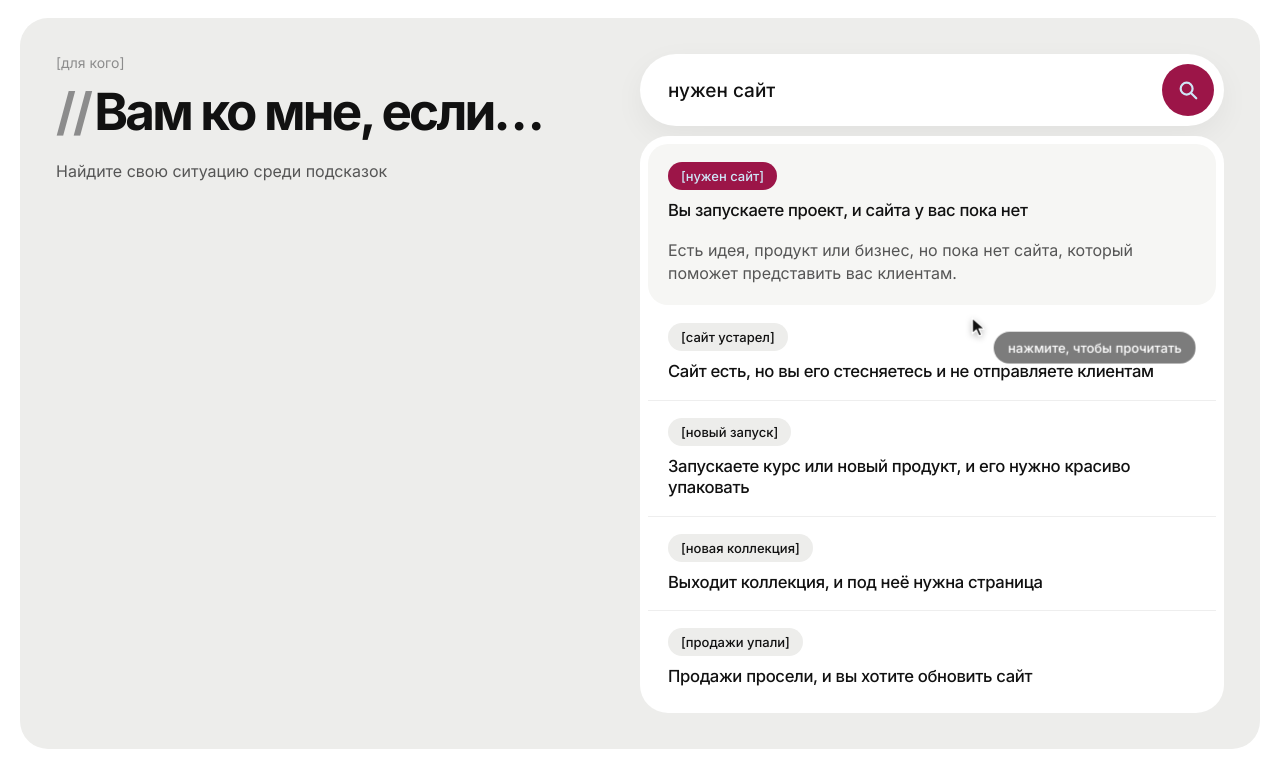
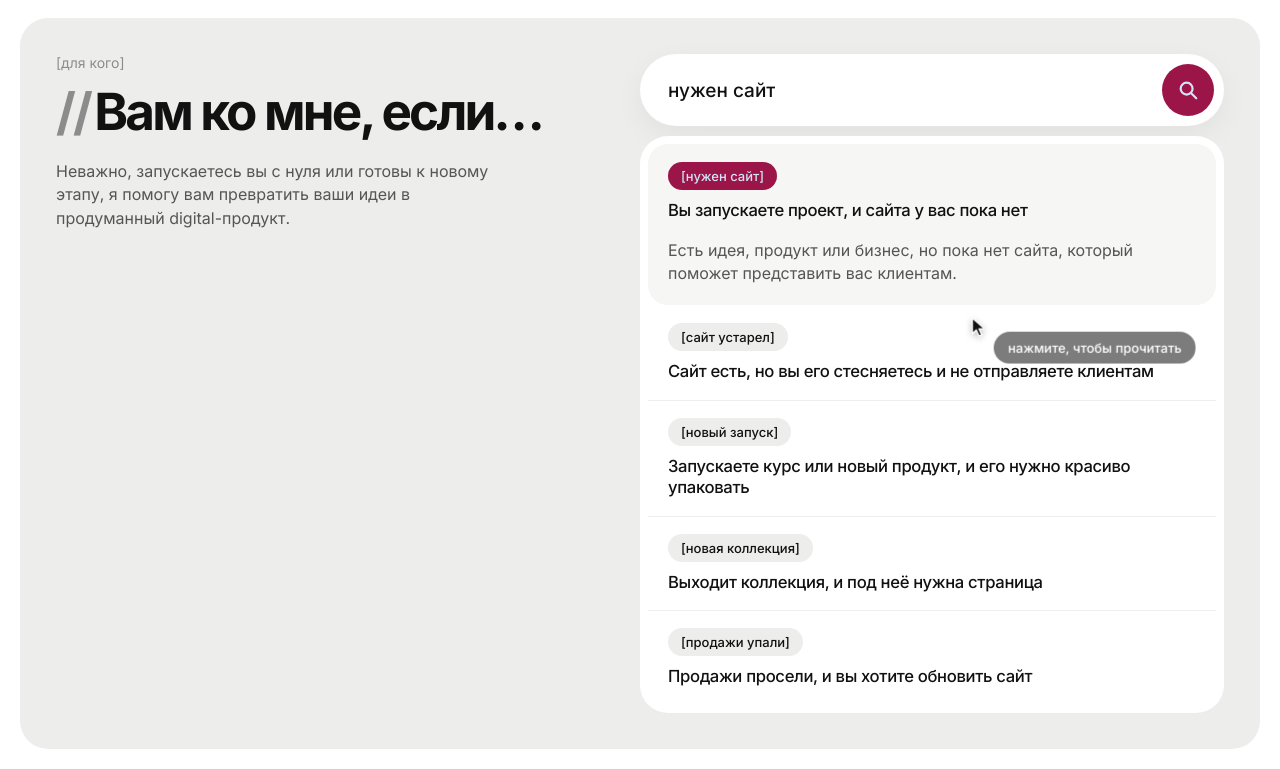
Before and after one commit to miladadang/portfpliomil, a plain HTML site: page index.html in a window 1280 px wide. Shown: the part 782-1551 px from the top of the page. Drawn offline with nearby package versions, Linux system fonts and the light colour scheme.

Commit message:
Экран 2: новый текст под заголовком
Co-Authored-By: Claude Opus 5.5 <noreply@anthropic.com>

```diff
--- a/index.html
+++ b/index.html
@@ -80,7 +80,7 @@ a{color:inherit;text-decoration:none}
 .label{font-size:14px;color:var(--grey)}
 .who h2{margin-top:14px;font-size:clamp(34px,4vw,58px);line-height:1.04;letter-spacing:-.055em;font-weight:700;white-space:nowrap}
 .who h2 b{color:var(--grey);margin-right:.08em}
-.who-left .hint{margin-top:22px;max-width:340px;font-size:16px;line-height:1.45;color:#555}
+.who-left .hint{margin-top:22px;max-width:440px;font-size:16px;line-height:1.45;color:#555}
 /* строка поиска */
 .finder{position:relative;align-self:start}
 .search{display:flex;align-items:center;gap:14px;height:72px;padding:0 10px 0 28px;border-radius:99px;background:#fff;font-size:19px;font-weight:500;box-shadow:0 10px 30px rgba(0,0,0,.05)}
@@ -213,7 +213,7 @@ body.open{overflow:hidden}
     <div class="who-left">
       <div class="label">[для кого]</div>
       <h2><b>//</b>Вам ко мне, если…</h2>
-      <p class="hint">Найдите свою ситуацию среди подсказок</p>
+      <p class="hint">Неважно, запускаетесь вы с нуля или готовы к новому этапу, я помогу вам превратить ваши идеи в продуманный digital-продукт.</p>
     </div>
     <div class="finder">
       <div class="search" role="search"><span class="q" id="q">нужен сайт</span><span class="caret blink" id="qcaret"></span><i><svg viewBox="0 0 24 24" fill="none" stroke="var(--blue)" stroke-width="2.4" stroke-linecap="round"><circle cx="10.5" cy="10.5" r="6.5"/><path d="M15.5 15.5 21 21"/></svg></i></div>
```
